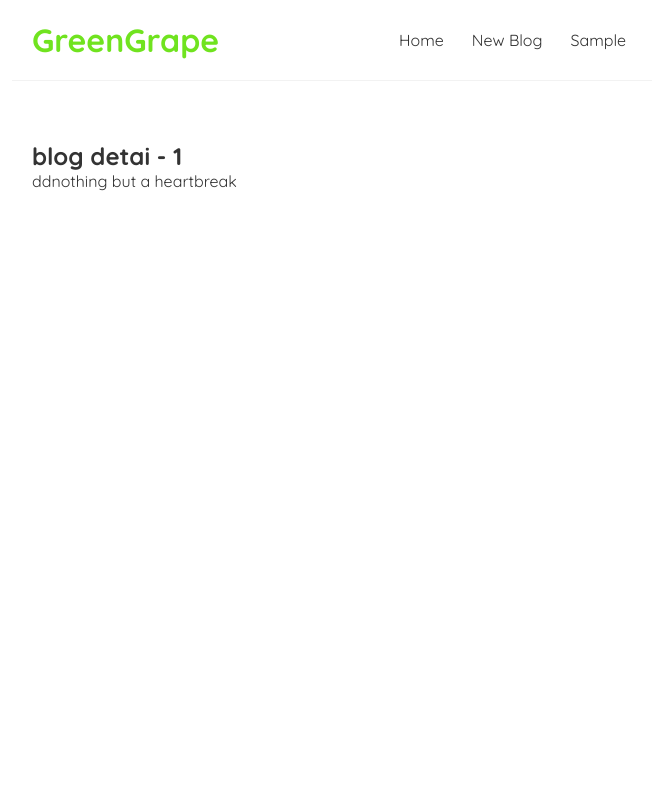
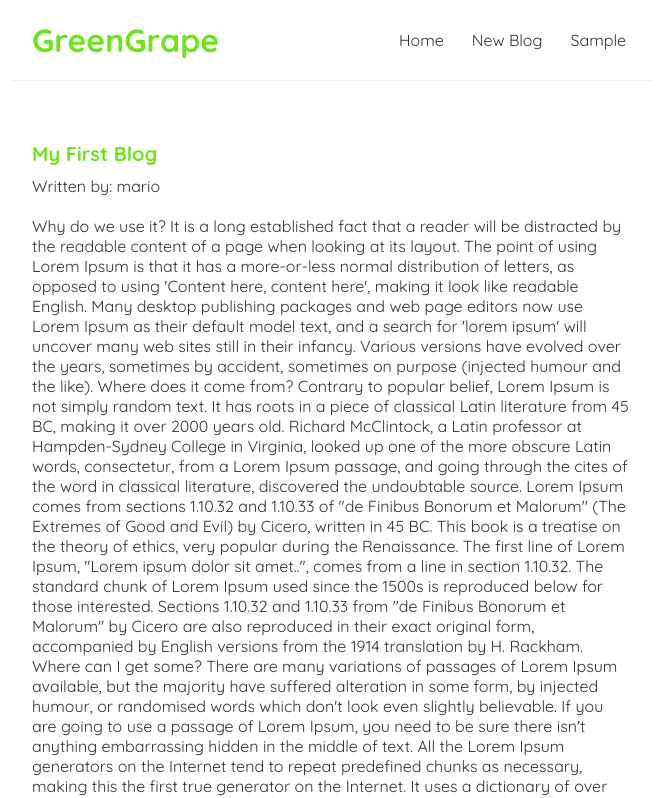
Before and after one commit to vhillyjay/GreenGrape, a React (Create React App) app: page /blogs/1 in a window 1280 px wide. Shown: the top 798 px of the page, without its empty margins (308-967 px from the left). Built offline with nearby package versions, Linux system fonts and the light colour scheme; data requests are answered from the project's data file.

Commit message:
reusing custom hooks / blogdetails

```diff
--- a/src/BlogDetails.js
+++ b/src/BlogDetails.js
@@ -1,11 +1,24 @@
 import { useParams } from "react-router-dom";
+import useFetch from "./useFetch";
 
 const BlogDetails = () => {
     const { id } = useParams();
+    const { data: blogs, isLoading, error } = useFetch('http://localhost:8000/blogs/' + id);
+        //imported useFetch with parameter of resource
     return (
         <div className="blog-details">
-            <h2>blog detai - { id }</h2>
+            {/* <h2>blog details - { id }</h2> */}
+            { isLoading && <div>Loading</div> }
+            { error && <div>{error}</div> }
+            { blogs && (
+                <article>
+                    <h2>{ blogs.title }</h2>
+                    <p>Written by: { blogs.author }</p>
+                    <div>{ blogs.body }</div>
+                </article>
+            ) }
         </div>
+        //info that will be shown once you click a blog(per blog)
      );
 }
 
--- a/src/Home.js
+++ b/src/Home.js
@@ -22,9 +22,9 @@
 
     return (
         <div className="home">
-            {error && <div>{error}</div> }
-            {isLoading && <div>Loading</div>}
-            {blogs && <BlogList blogs={blogs} title="All Blogs"/>}
+            { error && <div>{ error }</div> }
+            { isLoading && <div>Loading</div> }
+            { blogs && <BlogList blogs={ blogs } title="All Blogs"/> }
             {/* prop temporarily removed == handleDelete={handleDelete} */}
             {/* first blogs(can be any name you want), second blogs is the value we are passing *const[blogs]* */}
             {/* <BlogList blogs={blogs.filter((blog) => blog.author === 'mario')} title="Marios Blogs"/> */}
--- a/src/index.css
+++ b/src/index.css
@@ -55,6 +55,26 @@
   text-decoration: none;
 }
 /* style for Link to */
+
+/* style for blogdetails */
+.blog-details h2 {
+  font-size: 20px;
+  color: #70E31F;
+  margin-bottom: 10px;
+}
+.blog-details div {
+  margin: 20px 0;
+}
+.blog-details button {
+  background: #f1356d;
+  color: #fff;
+  border: 0;
+  padding: 8px;
+  border-radius: 8px;
+  cursor: pointer;
+}
+/* style for blogdetails */
+
 .head-title{
   margin-left: 5px;
 }
```
